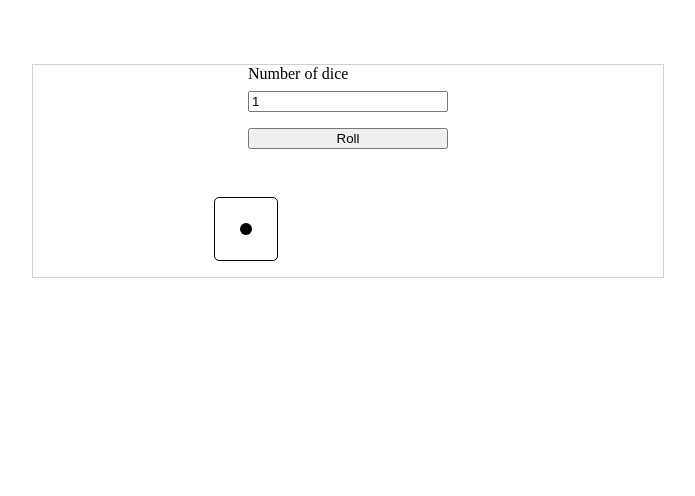
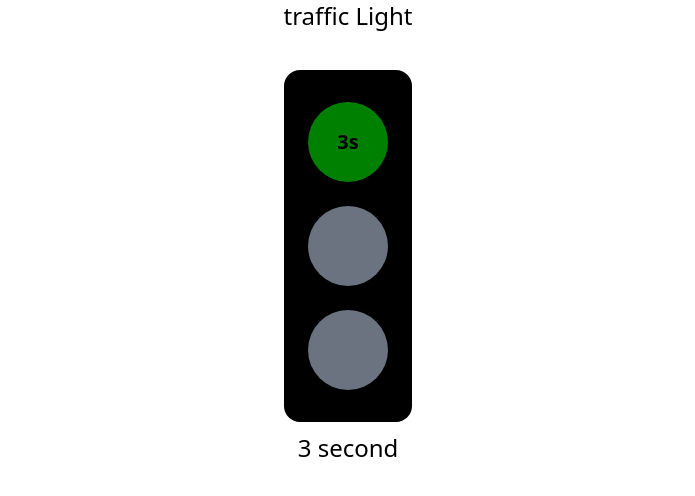
Before and after one commit to SanjayvVarma/react-toturial, a React (Vite) app: page / in a window 1280 px wide. Shown: the top 496 px of the page, without its empty margins (292-987 px from the left). Built offline with nearby package versions, Linux system fonts and the light colour scheme.

Commit message:
traffic light

```diff
--- a/src/App.jsx
+++ b/src/App.jsx
@@ -1,5 +1,6 @@
 import './App.css'
-import RollingDice from './projects/rollingDice';
+import TrafficLight from './projects/trafficLight';
+// import RollingDice from './projects/rollingDice';
 // import CryptoConvert from './projects/cryptoConvertApp';
 // import JobBoard from './projects/jobBoard';
 // import Accordion from './projects/accordion';
@@ -75,7 +76,8 @@ function App() {
       {/* <Accordion/> */}
       {/* <JobBoard /> */}
       {/* <CryptoConvert /> */}
-      <RollingDice />
+      {/* <RollingDice /> */}
+      <TrafficLight />
     </>
   )
 }
--- a/src/index.css
+++ b/src/index.css
@@ -1,3 +1,3 @@
-/* @tailwind base;
+@tailwind base;
 @tailwind components;
-@tailwind utilities; */
+@tailwind utilities;
--- /dev/null
+++ b/src/projects/trafficLight/index.jsx
@@ -0,0 +1,62 @@
+import React, { useEffect, useState } from 'react'
+
+const TrafficLight = () => {
+    const arr = ['green', 'yellow', 'red']
+    const [activeLight, setActiveLight] = useState('red')
+    const [duration, setDuration] = useState(5000)
+
+    useEffect(() => {
+        let timeId;
+        if (duration <= 0) {
+            clearInterval(timeId)
+            if (activeLight === 'red') {
+                setActiveLight('green')
+                setDuration(5000)
+            } else if (activeLight === 'green') {
+                setActiveLight('yellow')
+                setDuration(3000)
+            } else {
+                setActiveLight('red')
+                setDuration(5000)
+            }
+
+        } else {
+            timeId = setInterval(() => {
+                setDuration((prev) => prev - 1000)
+            }, 1000)
+        }
+
+        return () => {
+            clearInterval(timeId)
+        }
+
+    }, [activeLight, duration])
+
+
+
+    return (
+        <div className='flex flex-col items-center justify-center gap-2.5'>
+            <h1 className='mb-7 text-2xl'>traffic Light</h1>
+            <div className='flex flex-col items-center justify-between gap-6 w-32 p-8 bg-black rounded-2xl'>
+                {
+                    arr.map((light) => (
+                        <div
+                            key={light}
+                            className='bg-gray-500 rounded-full w-20 h-20 flex items-center justify-center'
+                            style={{ background: activeLight === light ? light : '' }}
+                        >
+                            {activeLight === light && (
+                                <p className='text-black font-bold text-xl'>{Math.ceil(duration / 1000)}s</p>
+                            )}
+                        </div>
+                    ))
+                }
+            </div>
+            <div className='mb-7 text-2xl'>
+                <p >{duration / 1000} second</p>
+            </div>
+        </div>
+    )
+}
+
+export default TrafficLight;
```
